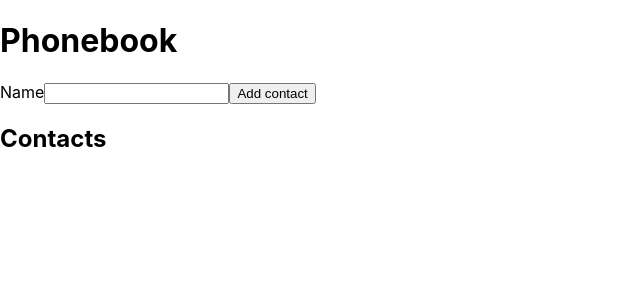
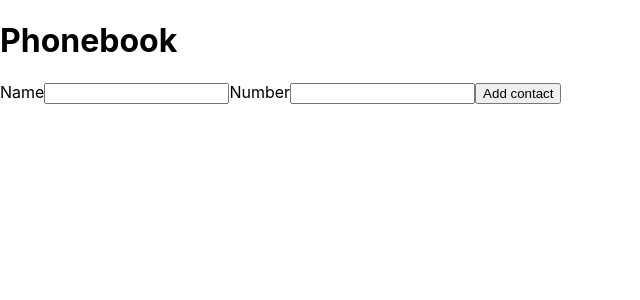
Before and after one commit to dyatskovskiy/goit-react-hw-02-phonebook, a React (Create React App) app: page / in a window 1280 px wide. Shown: the top 300 px of the page, without its empty margins (0-640 px from the left). Built offline with nearby package versions, Linux system fonts and the light colour scheme.

Commit message:
update components, add number input

```diff
--- a/src/components/App.jsx
+++ b/src/components/App.jsx
@@ -1,44 +1,40 @@
 import { Component } from 'react';
+
 import { ContactForm } from './ContactForm/ContactForm';
-import { nanoid } from 'nanoid';
+import { ContactList } from './ContactList/ContactList';
+import { Contact } from 'components/Contact/Contact';
 
 export class App extends Component {
   state = {
     contacts: [],
-    name: '',
   };
 
-  updateName = newName => {
-    this.setState(() => {
-      return {
-        name: newName,
-      };
-    });
-  };
-
-  addContact = () => {
+  addContact = newContact => {
     this.setState(prevState => {
       return {
-        contacts: [
-          ...prevState.contacts,
-          { name: this.state.name, id: nanoid() },
-        ],
-        name: '',
+        contacts: [...prevState.contacts, newContact],
       };
     });
   };
 
   render() {
+    const { name, contacts } = this.state;
     return (
       <div>
         <h1>Phonebook</h1>
-        <ContactForm
-          name={this.state.name}
-          onUpdateName={this.updateName}
-          onAddContact={this.addContact}
-        />
+        <ContactForm name={name} onAddContact={this.addContact} />
 
-        <h2>Contacts</h2>
+        {contacts.length > 0 && (
+          <ContactList>
+            {contacts.map(contact => (
+              <Contact
+                key={contact.id}
+                name={contact.name}
+                number={contact.number}
+              />
+            ))}
+          </ContactList>
+        )}
       </div>
     );
   }
--- a/src/components/ContactForm/ContactForm.jsx
+++ b/src/components/ContactForm/ContactForm.jsx
@@ -1,25 +1,27 @@
 import { Formik, Field, Form } from 'formik';
+import { nanoid } from 'nanoid';
 
 export const ContactForm = ({ name, onUpdateName, onAddContact }) => {
   return (
     <Formik
       initialValues={{
         name: '',
+        number: '',
       }}
-      onSubmit={() => {
-        onAddContact();
+      onSubmit={values => {
+        onAddContact({
+          name: values.name,
+          number: values.number,
+          id: nanoid(),
+        });
       }}
     >
       <Form>
         <label htmlFor="name">Name</label>
-        <Field
-          id="name"
-          name="name"
-          value={name}
-          onChange={evt => {
-            onUpdateName(evt.target.value);
-          }}
-        />
+        <Field id="name" name="name" />
+
+        <label htmlFor="number">Number</label>
+        <Field id="number" name="number" type="tel" />
 
         <button type="submit">Add contact</button>
       </Form>
```
